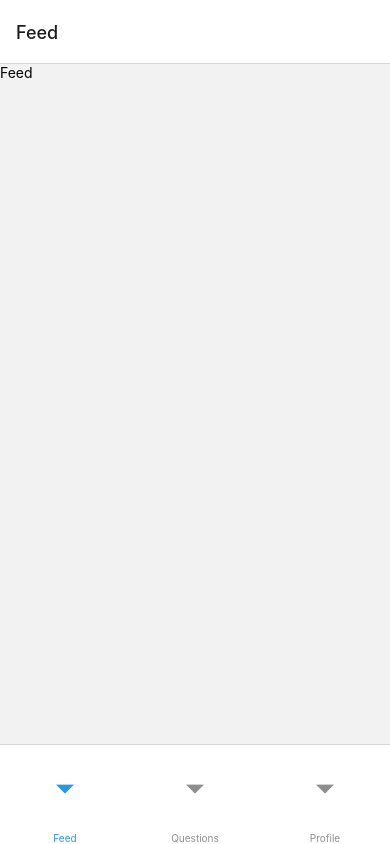
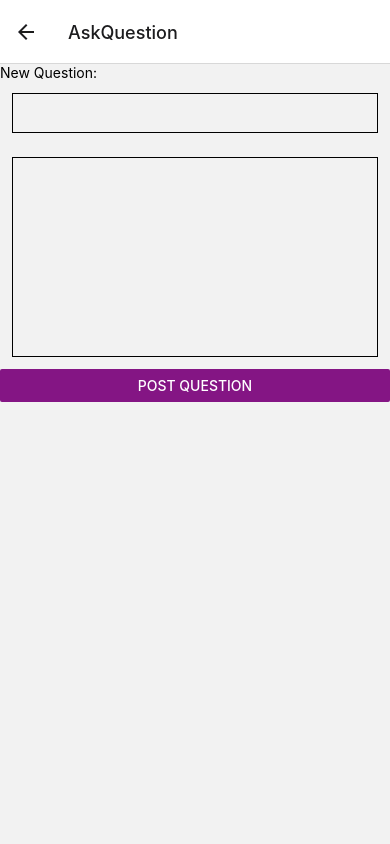
Before and after one commit to SkinQuest/SkinDeep, a React Native app: screen /AskQuestion in a window 390 px wide. Built offline with nearby package versions, Linux system fonts and the light colour scheme; what expo-linking would draw is missing.

Commit message:
Add firebase and PostQuestion page

```diff
--- a/firebase/config.js
+++ b/firebase/config.js
@@ -20,3 +20,5 @@ const firebaseConfig = {
 // Initialize Firebase
 const app = initializeApp(firebaseConfig);
 const db = getFirestore(app);
+
+export default db
--- a/navigation/index.tsx
+++ b/navigation/index.tsx
@@ -16,6 +16,7 @@ import LinkingConfiguration from './LinkingConfiguration';
 import Profile from '../screens/Profile';
 import Questions from '../screens/Questions';
 import Feed from '../screens/Feed';
+import AskQuestion from '../screens/AskQuestion';
 
 
 export default function Navigation({ colorScheme }: { colorScheme: ColorSchemeName }) {
@@ -43,6 +44,10 @@ function RootNavigator() {
           name="Root"
           component={BottomTabNavigator}
           options={{ headerShown: false }} />
+      <Stack.Screen
+          name="AskQuestion"
+          component={AskQuestion}
+          options={{ headerShown: true }} />
     </Stack.Navigator>
   );
 }
--- a/package.json
+++ b/package.json
@@ -16,11 +16,12 @@
     "expo-linking": "^3.3.0",
     "expo-splash-screen": "^0.17.5",
     "expo-status-bar": "~1.4.2",
+    "firebase": "^9.17.1",
     "react": "18.1.0",
     "react-dom": "18.1.0",
     "react-native": "0.70.5",
-    "react-native-safe-area-context": "^4.5.0",
-    "react-native-screens": "^3.19.0",
+    "react-native-safe-area-context": "4.4.1",
+    "react-native-screens": "~3.18.0",
     "react-native-web": "~0.18.9"
   },
   "devDependencies": {
--- /dev/null
+++ b/screens/AskQuestion.tsx
@@ -0,0 +1,63 @@
+import { Text, View, TextInput, Button, StyleSheet } from 'react-native';
+import { collection, addDoc } from "firebase/firestore";
+import React from 'react';
+
+import db from '../firebase/config'
+
+const AskQuestion = () => {
+
+  const [title, setTitle] = React.useState();
+  const [body, setBody] = React.useState();
+
+  return (
+    <View>
+      <Text>New Question:</Text>
+      <TextInput
+        style={styles.input}
+        onChangeText={setTitle}
+        value={title}
+      />
+      <TextInput
+        style={styles.longInput}
+        onChangeText={setBody}
+        value={body}
+        multiline={true}
+      />
+      <Button
+        onPress={() => postQuestion(title, body)}
+        title="Post Question"
+        color="#841584"
+        accessibilityLabel="Learn more about this purple button"
+      />
+    </View>
+  )
+}
+
+async function postQuestion (postTitle, postBody) {
+  try {
+    const docRef = await addDoc(collection(db, "Questions"), {
+      title: postTitle,
+      body: postBody,
+    });
+    console.log("Document written with ID: ", docRef.id);
+  } catch (e) {
+    console.error("Error adding document: ", e);
+  }
+}
+
+const styles = StyleSheet.create({
+  input: {
+    height: 40,
+    margin: 12,
+    borderWidth: 1,
+    padding: 10,
+  },
+  longInput: {
+    height: 200,
+    margin: 12,
+    borderWidth: 1,
+    padding: 10,
+  },
+});
+
+export default AskQuestion;
--- a/screens/Questions.tsx
+++ b/screens/Questions.tsx
@@ -1,14 +1,25 @@
-import { Text, View } from 'react-native'
-import React from 'react'
+import { Text, View, Button } from 'react-native';
+import React from 'react';
 
-const Questions = () => {
+const Questions = ({navigation}) => {
 
 
   return (
     <View>
       <Text>Questions</Text>
+      <Button
+        title="Ask a Question"
+        onPress={() =>
+          navigation.navigate('AskQuestion')
+        }
+      />
     </View>
   )
 }
 
+async function fetchQuestions()
+{
+
+}
+
 export default Questions
```
Also changed, not shown: 1 other file (tests, documents, lock files or other folders).
